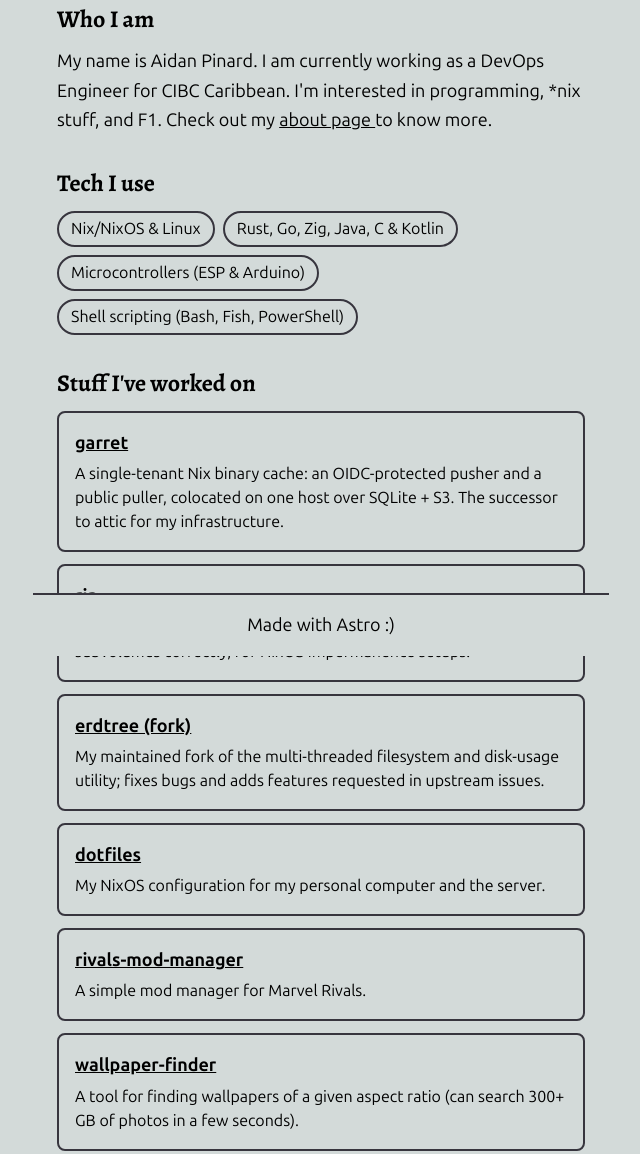
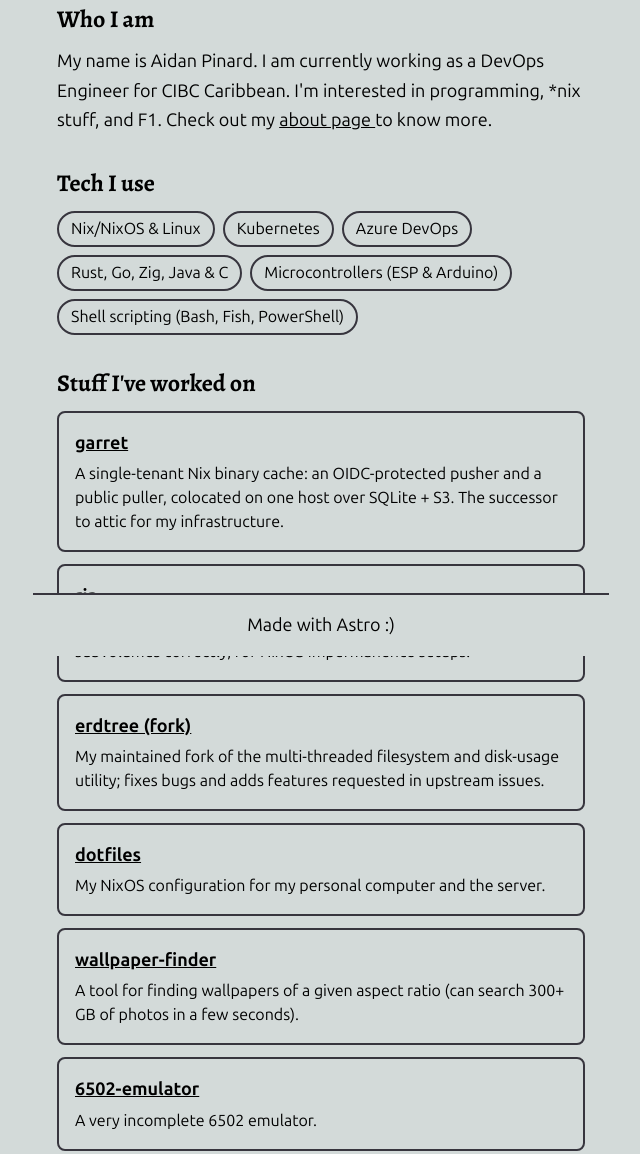
Before and after one commit to jeiang/website, an Astro site: page / in a window 1280 px wide. Shown: the part 144-1298 px from the top of the page, without its empty margins (319-959 px from the left). Built offline with nearby package versions, Linux system fonts and the light colour scheme; Astro itself is replaced by a stand-in of ours.

Commit message:
fix: per-platform node_modules FOD hashes; update tech list and projects
- flake.nix: select the node_modules FOD outputHash per system; add the
  aarch64-darwin hash so nix build works on macOS (the x86_64-linux hash
  produces rollup-linux binaries that cannot load on darwin)
- Drop Kotlin from the tech list; add Kubernetes and Azure DevOps
- Drop the rivals-mod-manager project

```diff
--- a/src/pages/index.astro
+++ b/src/pages/index.astro
@@ -5,7 +5,9 @@ import InlineLink from "../components/InlineLink.astro";
 
 const interests = [
   "Nix/NixOS & Linux",
-  "Rust, Go, Zig, Java, C & Kotlin",
+  "Kubernetes",
+  "Azure DevOps",
+  "Rust, Go, Zig, Java & C",
   "Microcontrollers (ESP & Arduino)",
   "Shell scripting (Bash, Fish, PowerShell)",
 ];
@@ -33,11 +35,6 @@ const stuffIWorkedOn = [
     name: "dotfiles",
     link: "https://github.com/jeiang/.dotfiles",
     content: "My NixOS configuration for my personal computer and the server.",
-  },
-  {
-    name: "rivals-mod-manager",
-    link: "https://github.com/jeiang/rivals-mod-manager",
-    content: "A simple mod manager for Marvel Rivals.",
   },
   {
     name: "wallpaper-finder",
```
Also changed, not shown: 1 other file.
